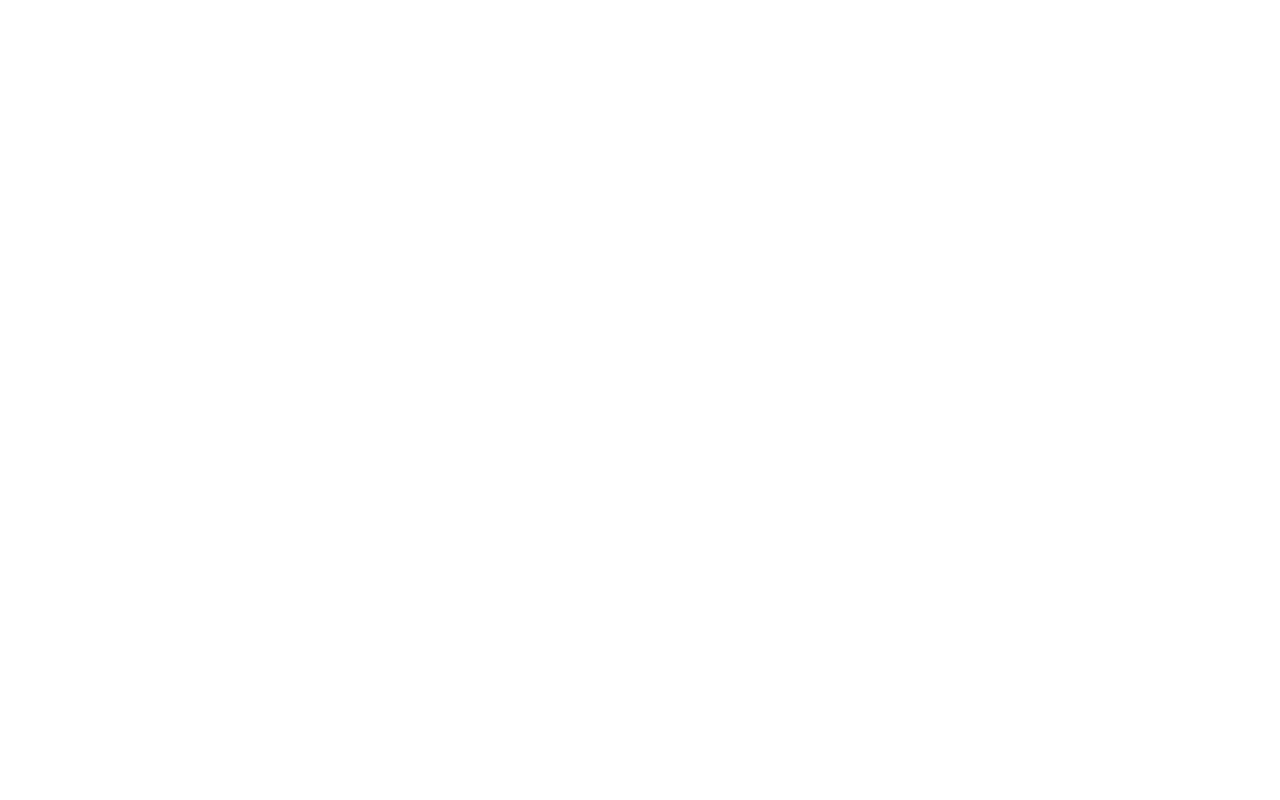
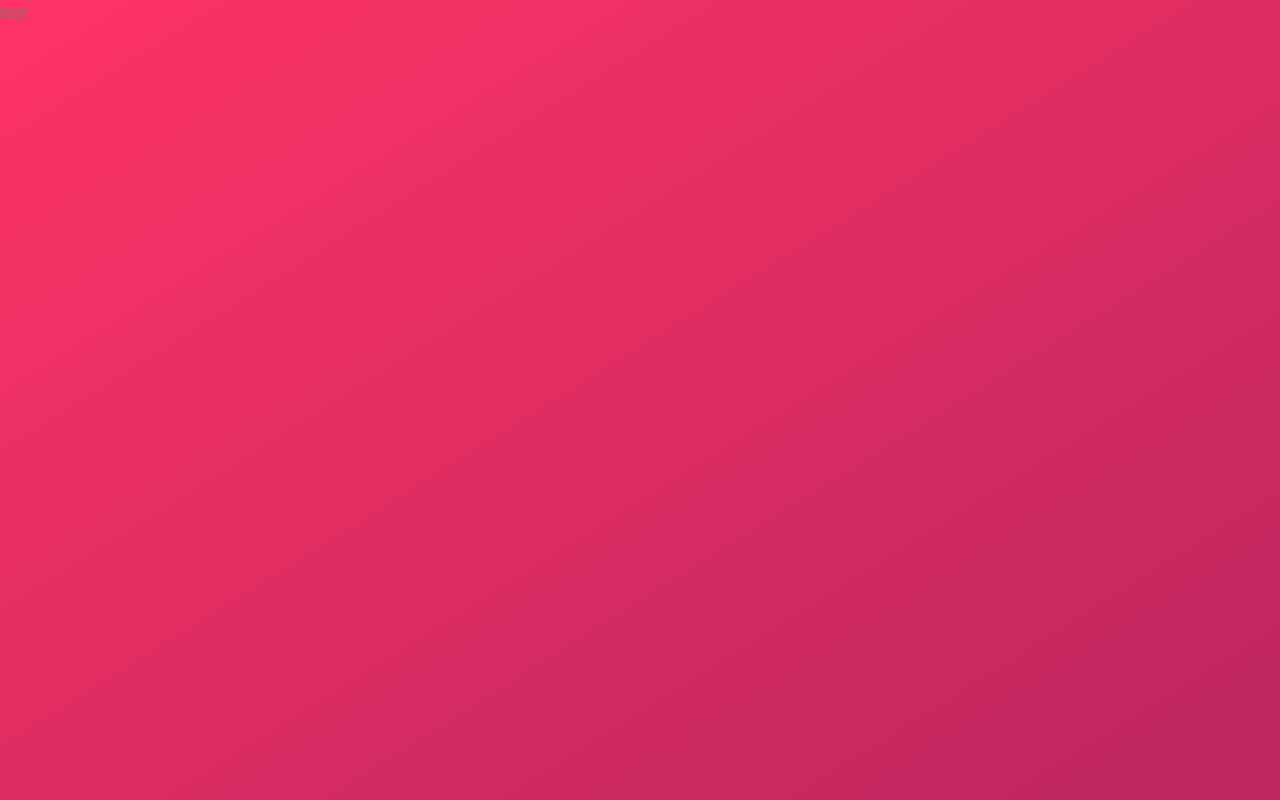
Before and after one commit to sami-peltonen/trillo, a website: page index.html in a window 1280 px wide. Drawn offline with nearby package versions, Linux system fonts and the light colour scheme.

Commit message:
second commit

```diff
--- a/index.html
+++ b/index.html
@@ -5,12 +5,12 @@
         <meta name="viewport" content="width=device-width, initial-scale=1.0">
 
         <link href="https://fonts.googleapis.com/css?family=Open+Sans:300,400,600" rel="stylesheet">
-        <link rel="stylesheet" href="css/style.css">
+        <link rel="stylesheet" href="sass/main.css">
         <link rel="shortcut icon" type="image/png" href="img/favicon.png">
 
         <title>trillo &mdash; Your all-in-one booking app</title>
     </head>
     <body>
-
+        <p>test</p>
     </body>
 </html>
--- /dev/null
+++ b/sass/_base.scss
@@ -0,0 +1,41 @@
+:root {
+    --color-primary: #EB2F64;
+    --color-primary-light: #FF3366;
+    --color-primary-dark: #BA265D;
+
+    --color-grey-light-1: #faf9f9;
+    --color-grey-light-2: #f4f2f2;
+    --color-grey-light-3: #f0eeee;
+    --color-grey-light-4: #ccc;
+
+    --color-grey-dark-1: #333;
+    --color-grey-dark-2: #777;
+    --color-grey-dark-3: #999;
+}
+
+* {
+    margin: 0;
+    padding: 0;
+}
+
+*,
+*::after,
+*::before {
+    box-sizing: inherit;
+}
+
+html {
+    box-sizing: border-box;
+    font-size: 62, 5%; //1rem = 10px
+}
+
+body {
+    font-family: 'Open Sans', sans-serif;
+    font-weight: 400;
+    line-height: 1.6;
+    color: var(--color-grey-dark-2);
+    background-image: linear-gradient(to right bottom, var(--color-primary-light), var(--color-primary-dark));
+    background-size: cover;
+    background-repeat: no-repeat;
+    min-height: 100vh;
+}
--- a/sass/main.scss
+++ b/sass/main.scss
@@ -1,17 +1,3 @@
-/*
-COLORS
-
-Primary: #eb2f64
-Primary light: #FF3366
-Primary dark: #BA265D
-
-Grey light 1: #faf9f9
-Grey light 2: #f4f2f2
-Grey light 3: #f0eeee
-Grey light 4: #ccc
-
-Grey dark 1: #333
-Grey dark 2: #777
-Grey dark 3: #999
-
-*/
+@import "base";
+@import "layout";
+@import "components";
```
Also changed, not shown: sass/_components.scss (added), sass/_layout.scss (added), sass/main.css (added), 1 other file.
